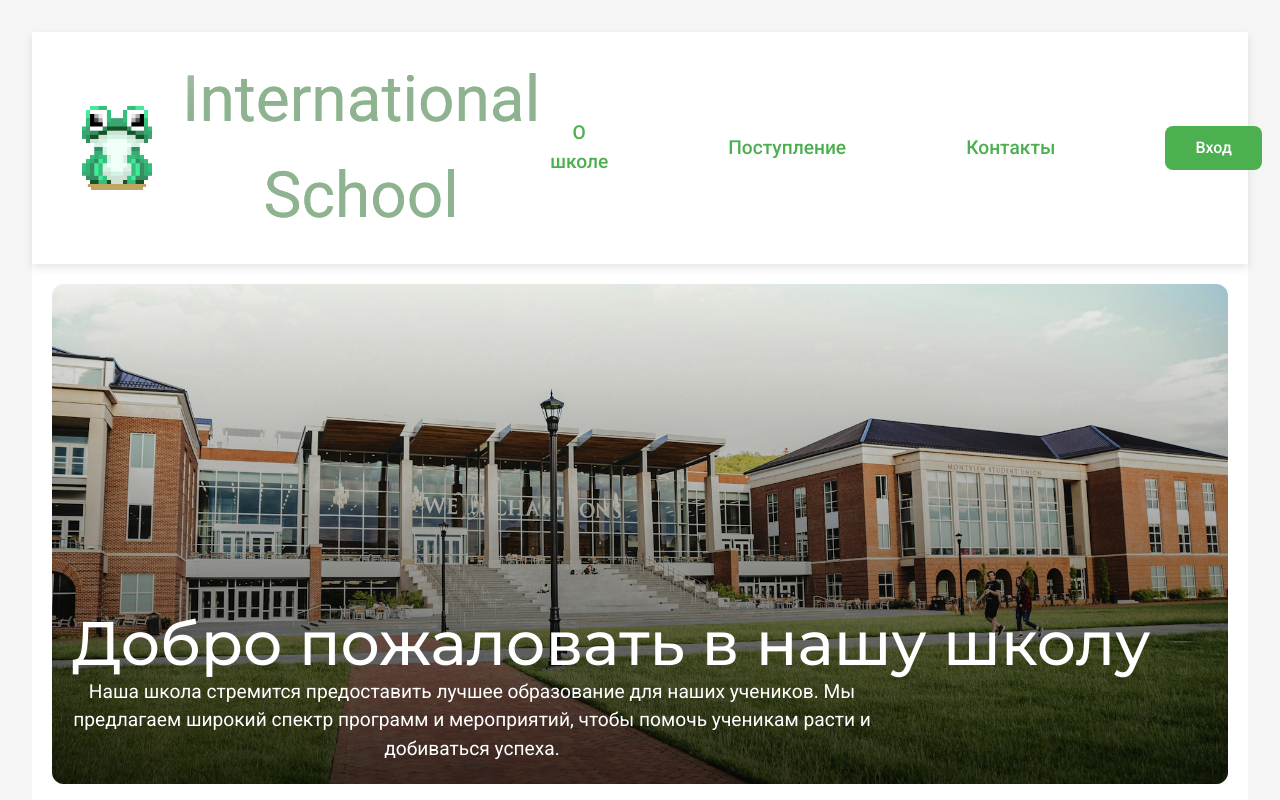
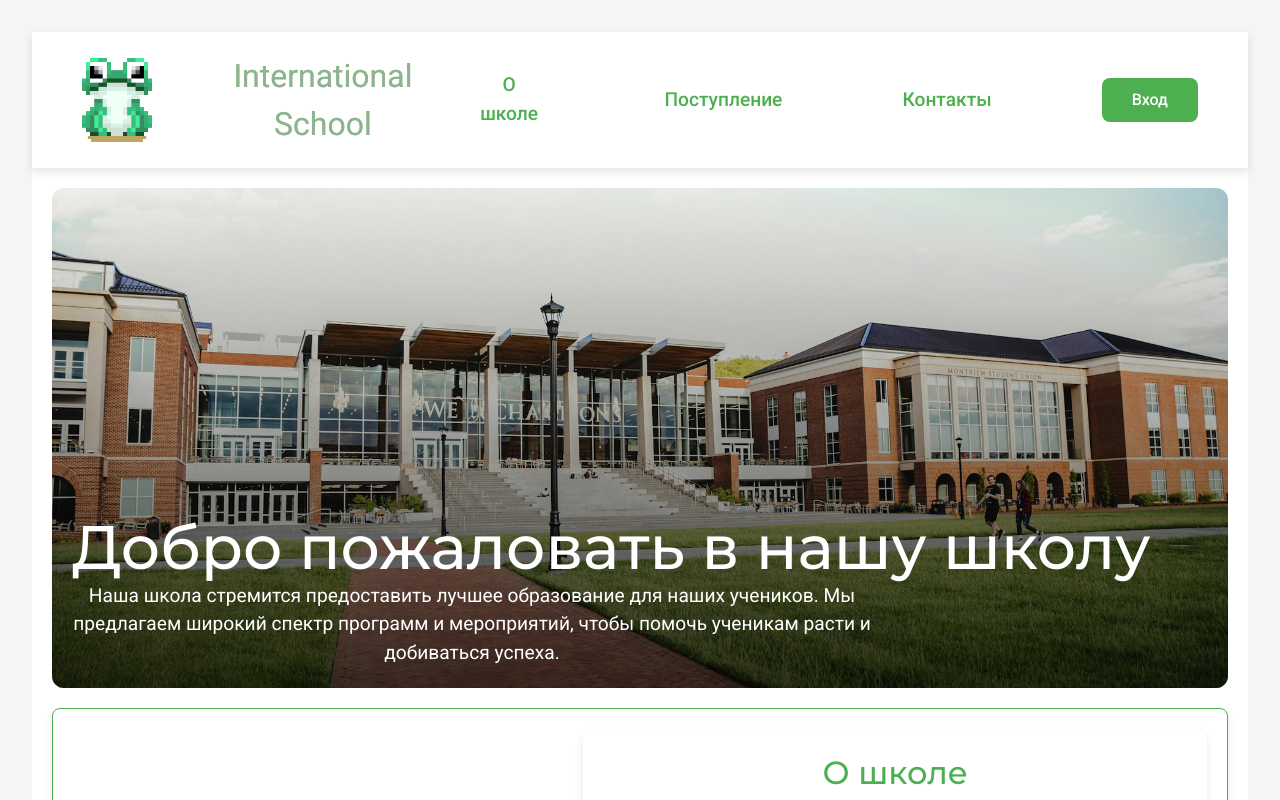
Before and after one commit to Mauzek/SchoolFrontend, a React (Vite) app: page / in a window 1280 px wide. Shown: the top 800 px of the page. Built offline with nearby package versions, Linux system fonts and the light colour scheme.

Commit message:
fix some styles

```diff
--- a/src/components/Header/Header.tsx
+++ b/src/components/Header/Header.tsx
@@ -155,7 +155,6 @@ export const Header: React.FC = () => {
         <ShinyText
           text="Internation school"
           className={styles["sidebar__logo-text"]}
-          fontSizes={1.5}
         />
       </div>
 
--- a/src/components/ShinyText/ShinyText.module.scss
+++ b/src/components/ShinyText/ShinyText.module.scss
@@ -1,10 +1,13 @@
 .shiny-text {
-    color: #b5b5b5a4; /* Adjust this color to change intensity/style */
-    background: linear-gradient(
-    120deg,
-    rgba(76, 175, 80, 1) 40%, /* Adjusted to match primary color */
-    rgba(76, 175, 80, 0) 50%, /* Adjusted to match primary color */
-    rgba(76, 175, 80, 1) 60%, /* Adjusted to match primary color */
+  color: #b5b5b5a4;
+  /* Adjust this color to change intensity/style */
+  background: linear-gradient(120deg,
+      rgba(76, 175, 80, 1) 40%,
+      /* Adjusted to match primary color */
+      rgba(76, 175, 80, 0) 50%,
+      /* Adjusted to match primary color */
+      rgba(76, 175, 80, 1) 60%,
+      /* Adjusted to match primary color */
       /* Adjusted to match primary color */
     );
   background-size: 200% 100%;
@@ -19,6 +22,7 @@
   0% {
     background-position: 100%;
   }
+
   100% {
     background-position: -100%;
   }
@@ -27,3 +31,21 @@
 .shiny-text.disabled {
   animation: none;
 }
+
+@media (max-width: 1440px) {
+  .shiny-text {
+    font-size: 3em;
+  }
+}
+
+@media (max-width: 1366px) {
+  .shiny-text {
+    font-size: 2em;
+  }
+}
+
+@media (max-width: 1024px) {
+  .shiny-text {
+    font-size: 1.5em;
+  }
+}
--- a/src/components/ShinyText/ShinyText.tsx
+++ b/src/components/ShinyText/ShinyText.tsx
@@ -6,17 +6,15 @@ interface ShinyTextProps {
     disabled?: boolean;
     speed?: number;
     className?: string;
-    fontSizes?: number;
 }
 
-export const ShinyText: React.FC<ShinyTextProps> = ({ text, disabled = false, speed = 5, className = '' , fontSizes = 4}) => {
+export const ShinyText: React.FC<ShinyTextProps> = ({ text, disabled = false, speed = 5, className = '' }) => {
     const animationDuration = `${speed}s`;
-    const fontSize = `${fontSizes}em`;
 
     return (
         <div
             className={`${styles['shiny-text']} ${disabled ? styles.disabled : ''} ${className}`}
-            style={{ animationDuration , fontSize }}
+            style={{ animationDuration }}
         >
             {text}
         </div>
--- a/src/pages/Welcome/Welcome.module.scss
+++ b/src/pages/Welcome/Welcome.module.scss
@@ -146,6 +146,10 @@
             }
         }
     }
+
+
+
+
 
     &__content {
         flex: 1;
```
Lines whose indentation alone changed are shown as unchanged.
